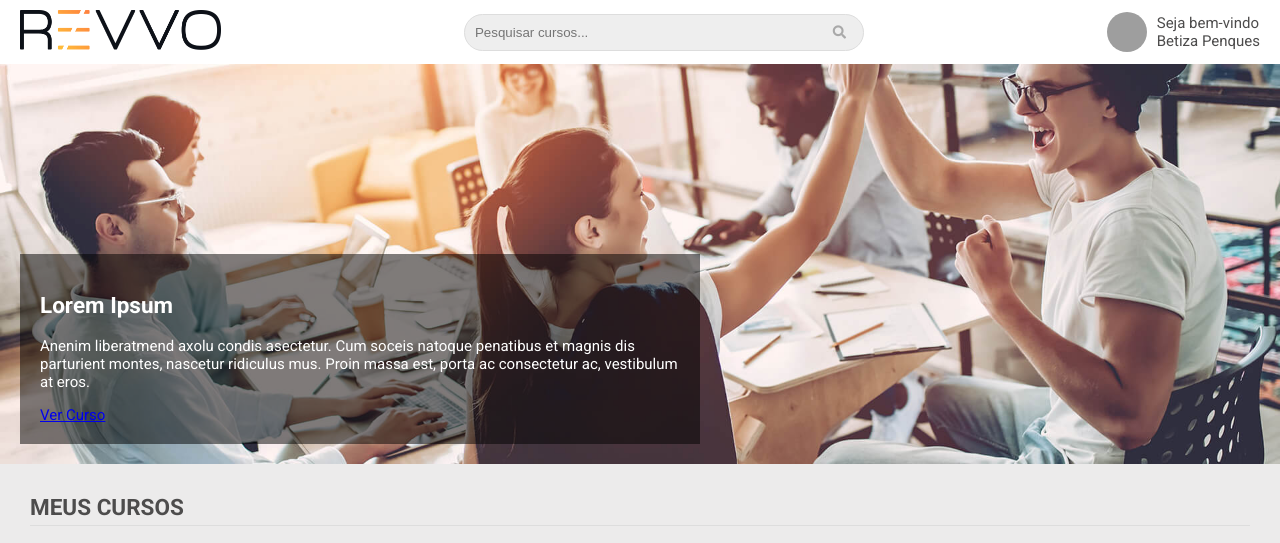
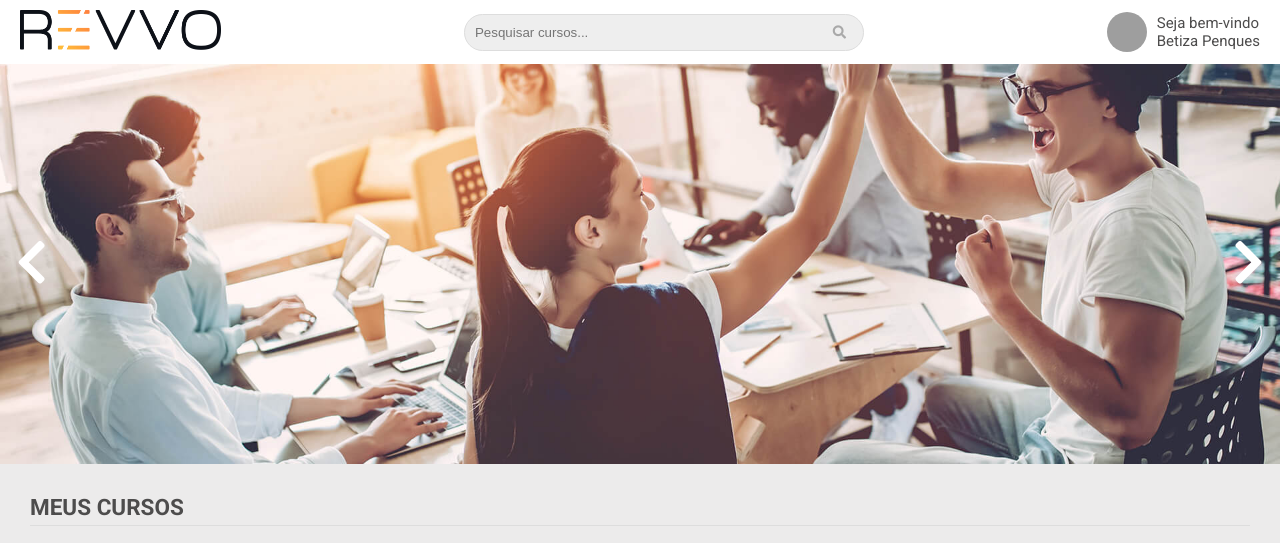
Before and after one commit to BePenques/desafio_revvo, a PHP site: page / in a window 1280 px wide. Shown: the top 543 px of the page. Run offline with PHP 8.4, Linux system fonts and the light colour scheme; style sheets or scripts are compiled from the project's sources; grey boxes are pictures that could not be loaded.

Commit message:
slideshow and js file

```diff
--- a/assets/css/styles.css
+++ b/assets/css/styles.css
@@ -3,35 +3,6 @@ body {
   font-size: 15px;
   color: #4d4c4c;
   margin: 0px;
-}
-
-.slideshow {
-  position: relative;
-  width: 100%;
-  overflow: hidden;
-}
-
-.slide {
-  position: relative;
-  width: 100%;
-  height: 400px;
-  background-color: #ddd;
-}
-
-.slide img {
-  width: 100%;
-  height: 100%;
-  object-fit: cover;
-}
-
-.slide-content {
-  position: absolute;
-  bottom: 20px;
-  left: 20px;
-  background: rgba(0, 0, 0, 0.5);
-  color: #fff;
-  padding: 20px;
-  max-width: 50%;
 }
 
 .courses {
@@ -133,3 +104,57 @@ body {
 .course-card .btn:hover {
   background: #1a6e09;
 }
+
+.slideshow-container {
+  position: relative;
+  max-width: 100%;
+  margin: auto;
+  overflow: hidden;
+}
+
+.slide {
+  display: none;
+  position: relative;
+  width: 100%;
+  height: 400px;
+  background-color: #ddd;
+}
+
+.slide img {
+  width: 100%;
+  height: 100%;
+  object-fit: cover;
+}
+
+.prev, .next {
+  position: absolute;
+  top: 50%;
+  transform: translateY(-50%);
+  color: white;
+  font-size: 50px;
+  padding: 16px;
+  cursor: pointer;
+  user-select: none;
+}
+
+.prev {
+  left: 0;
+}
+
+.next {
+  right: 0;
+}
+
+.fade {
+  animation-name: fade;
+  animation-duration: 1.5s;
+}
+
+@keyframes fade {
+  from {
+    opacity: 0.4;
+  }
+  to {
+    opacity: 1;
+  }
+}
--- /dev/null
+++ b/assets/js/slideshow.js
@@ -0,0 +1,23 @@
+let currentSlideIndex = 0;
+
+function showSlide(index) {
+    let slides = document.querySelectorAll(".slide");
+    if (index >= slides.length) {
+        currentSlideIndex = 0;
+    }
+    if (index < 0) {
+        currentSlideIndex = slides.length - 1;
+    }
+    for (let i = 0; i < slides.length; i++) {
+        slides[i].style.display = "none";
+    }
+    slides[currentSlideIndex].style.display = "block";
+}
+
+function changeSlide(step) {
+    currentSlideIndex += step;
+    showSlide(currentSlideIndex);
+}
+
+
+showSlide(currentSlideIndex);
--- a/index.php
+++ b/index.php
@@ -10,11 +10,17 @@ $pages = [
 <head>
     <meta charset="UTF-8">
     <meta name="viewport" content="width=device-width, initial-scale=1.0">
+
     <link rel="stylesheet" href="assets/css/header.css">
     <link rel="stylesheet" href="assets/css/styles.css">
     <link rel="stylesheet" href="assets/css/footer.css">
+
     <link rel="stylesheet" href="https://cdnjs.cloudflare.com/ajax/libs/font-awesome/5.15.4/css/all.min.css">
+
     <link href="https://fonts.googleapis.com/css2?family=Roboto:wght@400;700&display=swap" rel="stylesheet">
+
+    <script src="/assets/js/slideshow.js" defer></script>
+
     <title>LEO Cursos</title>
 
 </head>
--- a/php/partials/header.php
+++ b/php/partials/header.php
@@ -1,11 +1,9 @@
 <header class="site-header">
     <div class="container">
-        <!-- Logotipo -->
         <div class="logo">
             <img src="assets/images/logo.png" alt="revvo Logo">
         </div>
 
-        <!-- Campo de Busca -->
         <div class="search-bar">
             <form action="index.php" method="get">
                 <input type="text" name="search" placeholder="Pesquisar cursos..." aria-label="Pesquisar cursos">
--- a/sass/styles.scss
+++ b/sass/styles.scss
@@ -3,36 +3,6 @@ body {
     font-size: 15px;
     color: #4d4c4c;
     margin: 0px;
-}
-
-
-.slideshow {
-    position: relative;
-    width: 100%;
-    overflow: hidden;
-}
-
-.slide {
-    position: relative;
-    width: 100%;
-    height: 400px;
-    background-color: #ddd;
-}
-
-.slide img {
-    width: 100%;
-    height: 100%;
-    object-fit: cover;
-}
-
-.slide-content {
-    position: absolute;
-    bottom: 20px;
-    left: 20px;
-    background: rgba(0, 0, 0, 0.5);
-    color: #fff;
-    padding: 20px;
-    max-width: 50%;
 }
 
 .courses {
@@ -128,3 +98,56 @@ body {
 .course-card .btn:hover {
     background: #1a6e09;
 }
+
+//slideshow styles
+
+.slideshow-container {
+    position: relative;
+    max-width: 100%;
+    margin: auto;
+    overflow: hidden;
+}
+
+.slide {
+    display: none;
+    position: relative;
+    width: 100%;
+    height: 400px;
+    background-color: #ddd;
+}
+
+.slide img {
+    width: 100%;
+    height: 100%;
+    object-fit: cover;
+}
+
+.prev, .next {
+    position: absolute;
+    top: 50%;
+    transform: translateY(-50%);
+    color: white;
+    font-size: 50px;
+    padding: 16px;
+    cursor: pointer;
+    user-select: none;
+}
+
+.prev {
+    left: 0;
+}
+
+.next {
+    right: 0;
+}
+
+
+.fade {
+    animation-name: fade;
+    animation-duration: 1.5s;
+}
+
+@keyframes fade {
+    from {opacity: 0.4}
+    to {opacity: 1}
+}
--- a/templates/home.php
+++ b/templates/home.php
@@ -6,15 +6,18 @@
 </head>
 <body>
     <main class="home">
-        <section class="slideshow">
-            <div class="slide">
-                <img src="/assets/images/slide.jpg" alt="Slide 1">
-                <div class="slide-content">
-                    <h2>Lorem Ipsum</h2>
-                    <p>Anenim liberatmend axolu condis asectetur. Cum soceis natoque penatibus et magnis dis parturient montes, nascetur ridiculus mus. Proin massa est, porta ac consectetur ac, vestibulum at eros.</p>
-                    <a href="#" class="btn">Ver Curso</a>
-                </div>
+
+        <section class="slideshow-container">
+            <div class="slide fade">
+                <img src="/assets/images/slide.jpg" alt="Slide 1" style="width:100%">
             </div>
+
+            <div class="slide fade">
+                <img src="/assets/images/slide-2.jpg" alt="Slide 2" style="width:100%">
+            </div>
+
+            <a class="prev" onclick="changeSlide(-1)"> <i class="fas fa-chevron-left"></i></a>
+            <a class="next" onclick="changeSlide(1)"> <i class="fas fa-chevron-right"></i></a>
         </section>
 
         <section class="courses">
```
Also changed, not shown: assets/images/slide-2.jpg (added).
